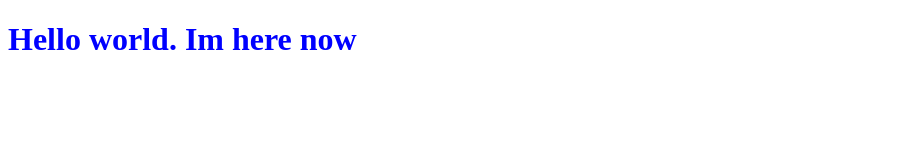
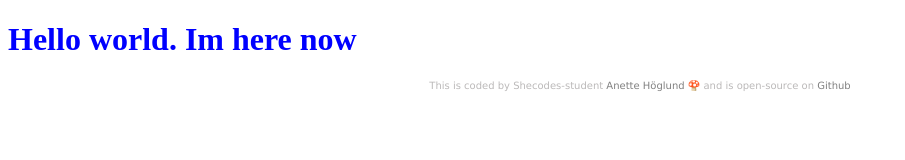
Before and after one commit to anettehoglund/AI-project, a plain HTML site: page index.html in a window 1280 px wide. Shown: the whole page, without its empty margins (0-905 px from the left). Drawn offline with Linux system fonts and the light colour scheme.

Commit message:
footer include

```diff
--- a/index.html
+++ b/index.html
@@ -3,12 +3,13 @@
 <head>
     <meta charset="UTF-8">
     <meta name="viewport" content="width=device-width, initial-scale=1.0">
-    <title>Document</title>
+    <title>🤖 My AI-generator</title>
     <link rel="stylesheet" href="src/css.css">
 </head>
 
 <body>
     <h1>Hello world. Im here now</h1>
     <script src="src/js.js"></script>
+    <footer>This is coded by Shecodes-student <a href="https://www.shecodes.io/graduates/107669-anette-hoglund" target="_blank">Anette Höglund</a> 🍄  and is open-source on <a href="https://github.com/anettehoglund/AI-project" target="_blank">Github</a> </footer>
 </body>
 </html>
--- a/src/css.css
+++ b/src/css.css
@@ -1,3 +1,15 @@
 h1{
     color: blue;
 }
+
+footer{
+    color:#bbb9b9;
+    font-size: 10px;
+    font-family: 'Lucida Sans', 'Lucida Sans Regular', 'Lucida Grande', 'Lucida Sans Unicode', Geneva, Verdana, sans-serif;
+    text-align: center;
+}
+
+footer a {
+    color: grey;
+    text-decoration: none;
+}
```
